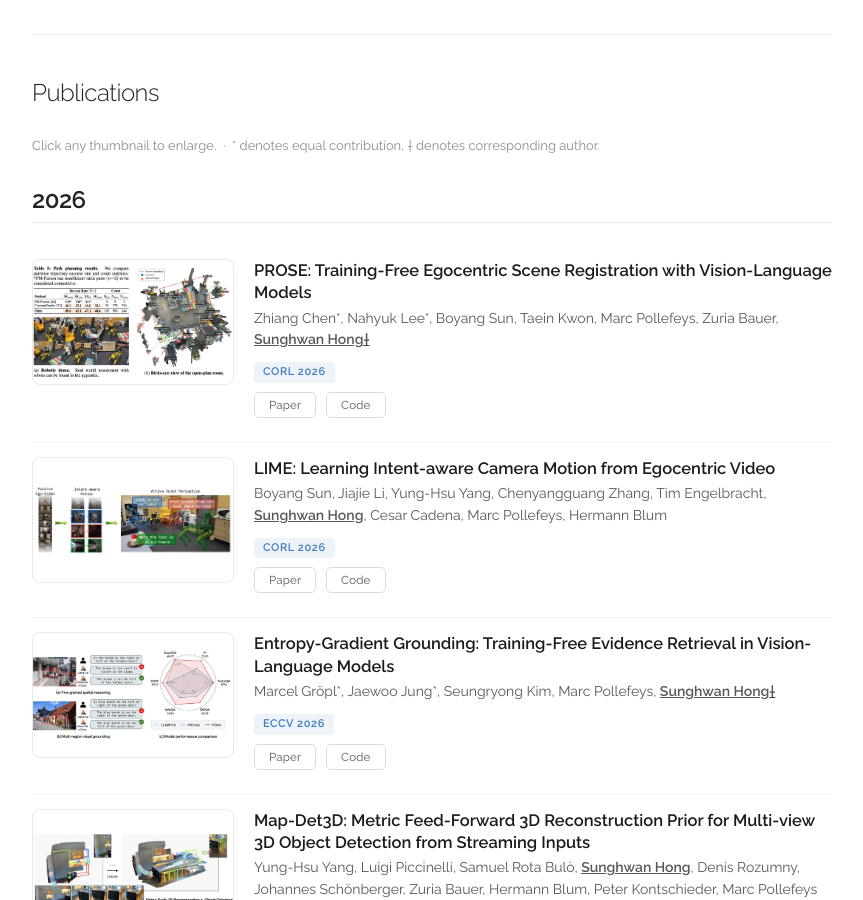
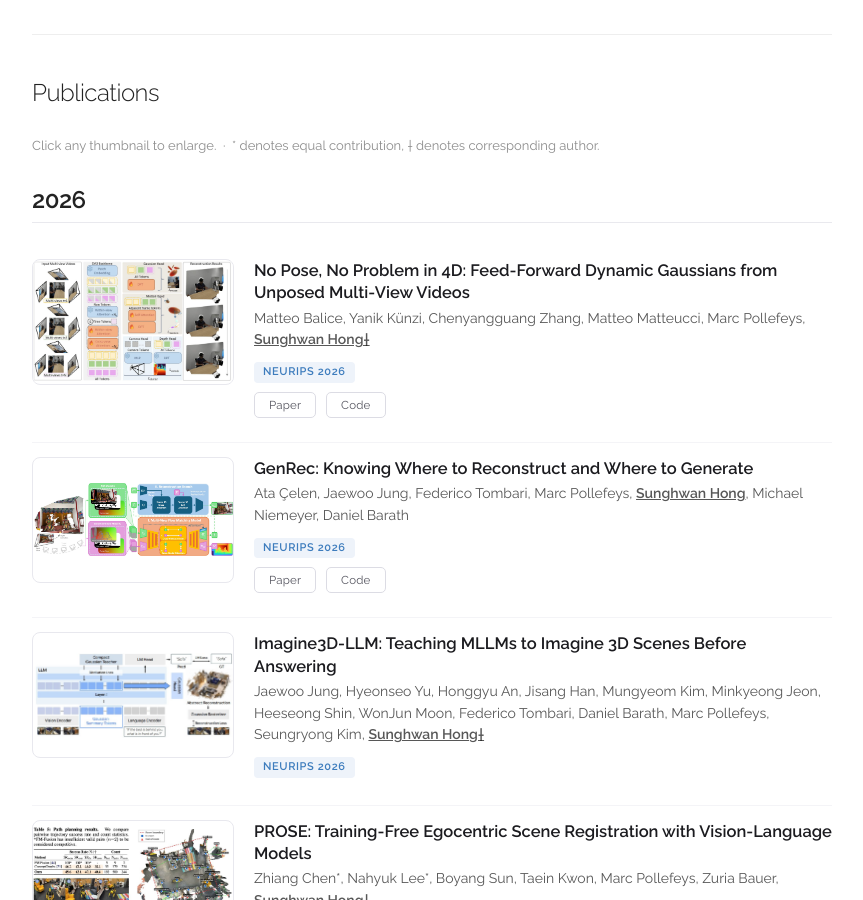
Before and after one commit to SunghwanHong/sunghwanhong.github.io, a Jekyll site: the page built from index.html, in a window 1280 px wide and 900 px high, scrolled down 1749 px. Shown: the whole window, without its empty margins (208-1071 px from the left). Built offline with Jekyll 4.4.1, drawn with Linux system fonts in a browser that asks for light colours; some web fonts are replaced; some of the changed text lies outside the part shown.

Commit message:
Update publications.yaml

```diff
--- a/_data/publications.yaml
+++ b/_data/publications.yaml
@@ -1,6 +1,28 @@
 papers:
+  - title: "No Pose, No Problem in 4D: Feed-Forward Dynamic Gaussians from Unposed Multi-View Videos"
+    year: "2026"
+    image: "/assets/publications/thumbs/nopo4d.jpg"
+    authors: "Matteo Balice, Yanik Künzi, Chenyangguang Zhang, Matteo Matteucci, Marc Pollefeys, <b><u>Sunghwan Hong&dagger;</u></b>"
+    venue: "NeurIPS 2026"
+    paper_pdf: "https://arxiv.org/abs/2605.22190"
+    code: "https://bralani.github.io/nopo4d_html/"
+    selected: y
+
+  - title: "GenRec: Knowing Where to Reconstruct and Where to Generate"
+    image: "/assets/publications/thumbs/genrec.jpg"
+    authors: "Ata Çelen, Jaewoo Jung, Federico Tombari, Marc Pollefeys, <b><u>Sunghwan Hong</u></b>, Michael Niemeyer, Daniel Barath"
+    venue: "NeurIPS 2026"
+    paper_pdf: "https://arxiv.org/pdf/2608.17832"
+    code: "https://atcelen.github.io/GenRec/"
+    selected: y
+
+  - title: "Imagine3D-LLM: Teaching MLLMs to Imagine 3D Scenes Before Answering"
+    image: "/assets/publications/thumbs/imagine.jpg"
+    authors: "Jaewoo Jung, Hyeonseo Yu, Honggyu An, Jisang Han, Mungyeom Kim, Minkyeong Jeon, Heeseong Shin, WonJun Moon, Federico Tombari, Daniel Barath, Marc Pollefeys, Seungryong Kim, <b><u>Sunghwan Hong&dagger;</u></b>"
+    venue: "NeurIPS 2026"
+    selected: y
+
   - title: "PROSE: Training-Free Egocentric Scene Registration with Vision-Language Models"
-    year: "2026"
     image: "/assets/publications/thumbs/prose.jpg"
     authors: "Zhiang Chen*, Nahyuk Lee*, Boyang Sun, Taein Kwon, Marc Pollefeys, Zuria Bauer, <b><u>Sunghwan Hong&dagger;</u></b>"
     venue: "CoRL 2026"
@@ -88,14 +110,6 @@ papers:
     code: "https://arxiv.org/abs/2606.17046"
     selected: y
 
-  - title: "GenRec: Knowing Where to Reconstruct and Where to Generate"
-    image: "/assets/publications/thumbs/genrec.jpg"
-    authors: "Ata Çelen, Jaewoo Jung, Federico Tombari, Marc Pollefeys, <b><u>Sunghwan Hong</u></b>, Michael Niemeyer, Daniel Barath"
-    venue: "Arxiv 2026"
-    paper_pdf: "https://arxiv.org/pdf/2608.17832"
-    code: "https://atcelen.github.io/GenRec/"
-    selected: y
-
   - title: "Geometric Action Model for Robot Policy Learning"
     image: "/assets/publications/thumbs/gam.jpg"
     authors: "Jisang Han, Seonghu Jeon, Jaewoo Jung, René Zurbrügg, Honggyu An, Tifanny Portela, Marco Hutter, Marc Pollefeys, Seungryong Kim, <b><u>Sunghwan Hong&dagger;</u></b>"
@@ -118,14 +132,6 @@ papers:
     venue: "Arxiv 2026"
     paper_pdf: "https://arxiv.org/pdf/2605.31595"
     code: "https://cvlab-kaist.github.io/C4G/"
-    selected: y
-
-  - title: "No Pose, No Problem in 4D: Feed-Forward Dynamic Gaussians from Unposed Multi-View Videos"
-    image: "/assets/publications/thumbs/nopo4d.jpg"
-    authors: "Matteo Balice, Yanik Künzi, Chenyangguang Zhang, Matteo Matteucci, Marc Pollefeys, <b><u>Sunghwan Hong&dagger;</u></b>"
-    venue: "Arxiv 2026"
-    paper_pdf: "https://arxiv.org/abs/2605.22190"
-    code: "https://bralani.github.io/nopo4d_html/"
     selected: y
 
   - title: "VIRAL: Visual Representation Alignment for Multimodal Large Language Models"
```
